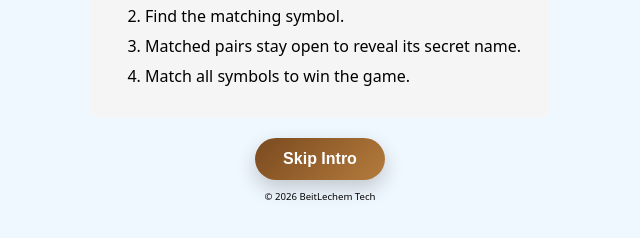
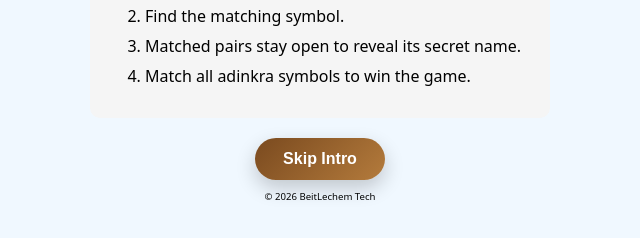
Before and after one commit to gyebi/adinkragame, a plain HTML site: page public/index.html in a window 1280 px wide. Shown: the part 376-614 px from the top of the page, 320-960 px from the left. Drawn offline with Linux system fonts and the light colour scheme.

Commit message:
included adinkrain text

```diff
--- a/public/index.html
+++ b/public/index.html
@@ -35,7 +35,7 @@
           <li>Click on a card to reveal an Adinkra symbol.</li>
           <li>Find the matching symbol.</li>
           <li>Matched pairs stay open to reveal its secret name.</li>
-          <li>Match all symbols to win the game.</li>
+          <li>Match all adinkra symbols to win the game.</li>
         </ol>
 
       </div>
```
